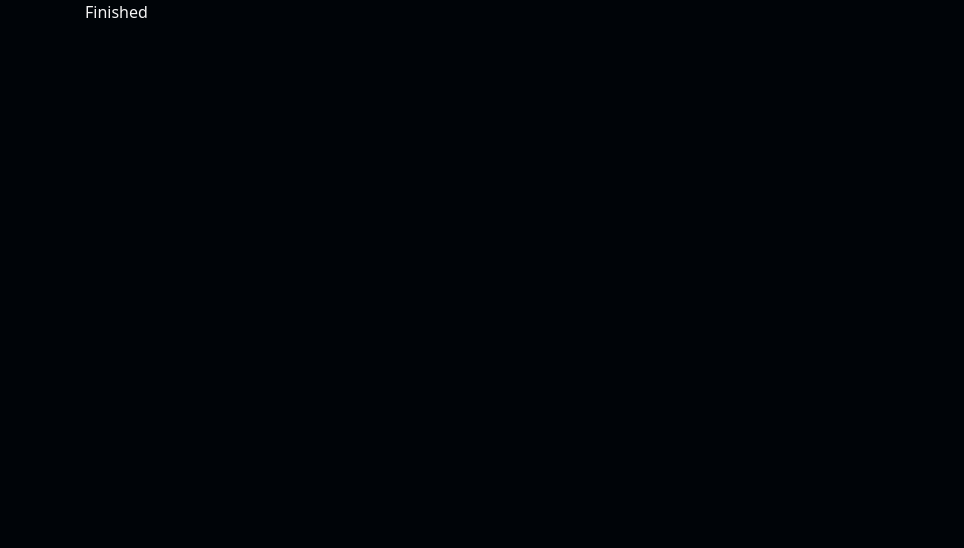
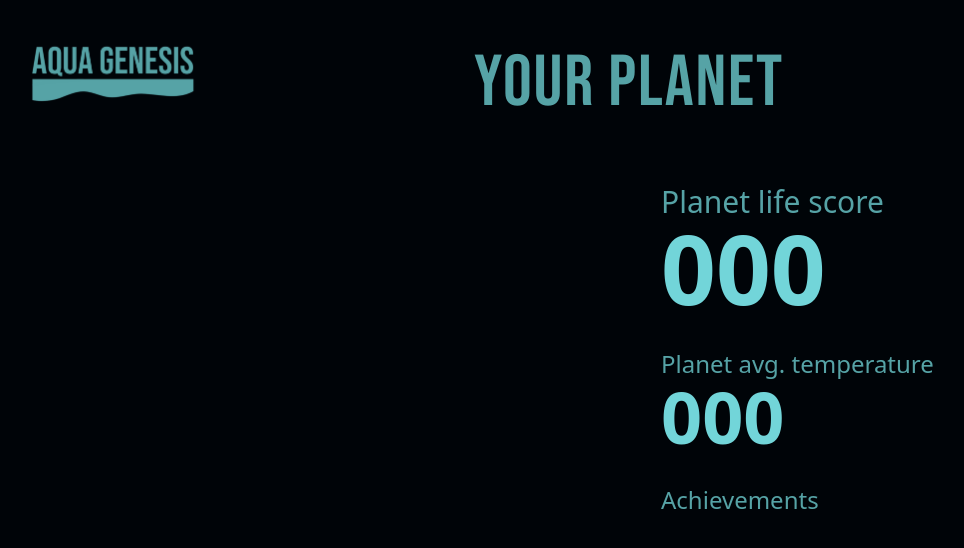
Before and after one commit to Aqua-Genesis/simulator-next, a Next.js app: page /finish in a window 1280 px wide. Shown: the top 548 px of the page, without its empty margins (11-975 px from the left). Built offline with nearby package versions, Linux system fonts and the light colour scheme; a web font is replaced by a local one.

Commit message:
finish screen

```diff
--- a/app/finish/page.js
+++ b/app/finish/page.js
@@ -1,5 +1,32 @@
+'use client'
+import Logo from "@/components/Logo";
+import {useEffect, useState} from "react";
+
 export default function Page({}) {
-  return <div className="flex flex-grow w-full h-full bg-background px-24">
-    <p>Finished</p>
+
+  const [score, setScore] = useState("000");
+  const [temperature, setTemperature] = useState("000");
+
+  useEffect(() => {
+    // setScore(sessionStorage.getItem('score'));
+  }, []);
+
+  return <div className="flex flex-col justify-center flex-grow w-full h-full bg-background py-12 px-8">
+    <Logo/>
+    <p className="bebas text-blue2 text-7xl tracking-wide text-center">
+      Your planet
+    </p>
+    <div className="flex flex-row flex-grow w-full h-0 pt-16">
+      <div className="w-1/2">
+
+      </div>
+      <div className="w-1/2 ml-16">
+        <p className="default text-blue2 text-3xl">Planet life score</p>
+        <p className="default text-blue1 font-extrabold text-8xl">{score}</p>
+        <p className="default text-blue2 text-2xl mt-8">Planet avg. temperature</p>
+        <p className="default text-blue1 font-extrabold text-7xl">{temperature}</p>
+        <p className="default text-blue2 text-2xl mt-8">Achievements</p>
+      </div>
+    </div>
   </div>
-    }
+}
--- a/app/simulation/page.js
+++ b/app/simulation/page.js
@@ -35,6 +35,9 @@ export default function Page() {
   useEffect(() => {
     setPlanetType(sessionStorage.getItem('planetType'));
   }, []);
+  useEffect(() => {
+    sessionStorage.setItem('score', score.toString());
+  }, [score]);
 
   return <div className="flex flex-row flex-grow w-full h-full bg-background px-24">
     <Logo/>
```
